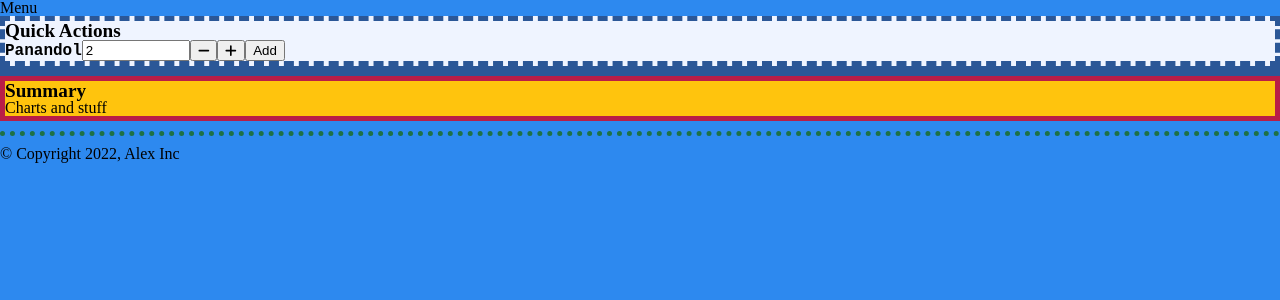
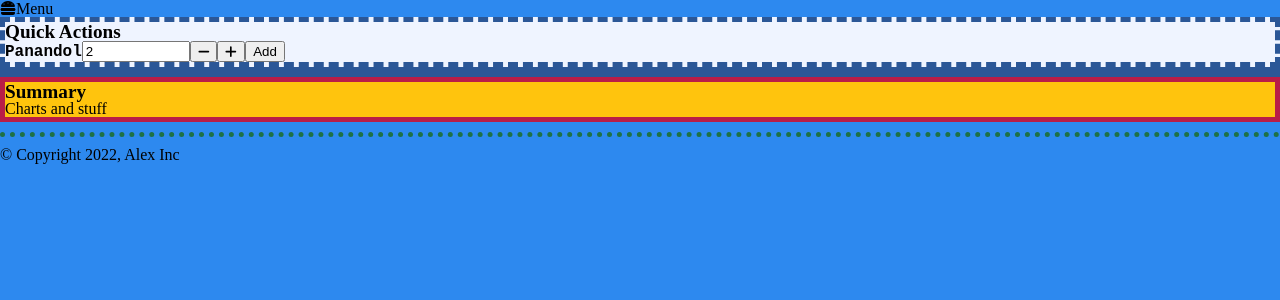
Before and after one commit to alexjwatts83/lfe-log, an Angular app in the folder src/life-log-spa/: page / in a window 1280 px wide. Shown: the top 300 px of the page. Built offline with nearby package versions, Linux system fonts and the light colour scheme.

Commit message:
updated the header component

```diff
--- a/src/life-log-spa/src/app/header/header.component.html
+++ b/src/life-log-spa/src/app/header/header.component.html
@@ -1 +1 @@
-<div>Menu</div>
+<div><fa-icon [icon]="icon"></fa-icon>Menu</div>
--- a/src/life-log-spa/src/app/header/header.component.ts
+++ b/src/life-log-spa/src/app/header/header.component.ts
@@ -1,4 +1,5 @@
 import { Component, OnInit } from '@angular/core';
+import { faHamburger, faMinus } from '@fortawesome/free-solid-svg-icons';
 
 @Component({
   selector: 'app-header',
@@ -6,7 +7,7 @@ import { Component, OnInit } from '@angular/core';
   styleUrls: ['./header.component.scss']
 })
 export class HeaderComponent implements OnInit {
-
+  icon = faHamburger;
   constructor() { }
 
   ngOnInit(): void {
```
